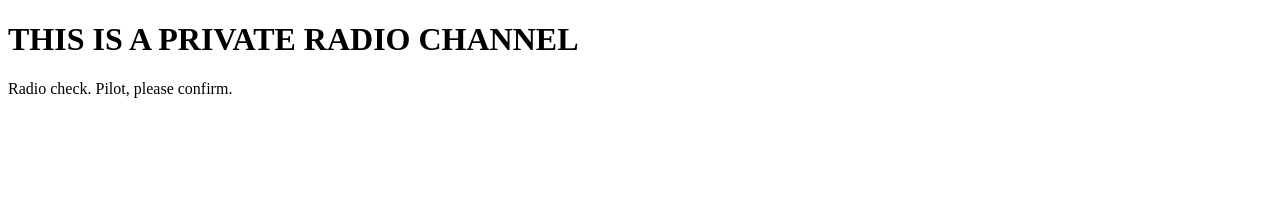
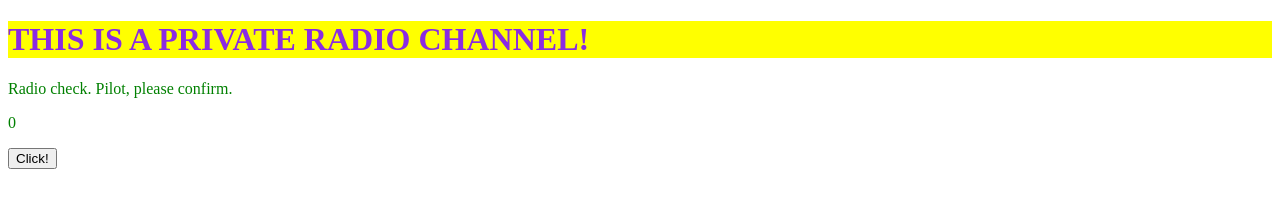
Before and after one commit to drbrgo/communication-log-studio-without-readme, a plain HTML site: page index.html in a window 1280 px wide. Drawn offline with Linux system fonts and the light colour scheme.

Commit message:
testing drew-branch for late studio work

```diff
--- /dev/null
+++ b/app.js
@@ -0,0 +1,11 @@
+const button = document.querySelector("#myBtn");
+const btnText = document.getElementById("btnTxt")
+let counter = 0;
+
+btnTxt.innerHTML = counter;
+
+function testFn() {
+   counter++;
+   console.log(counter)
+   btnTxt.innerHTML = counter
+}
--- a/index.html
+++ b/index.html
@@ -1,10 +1,15 @@
 <!DOCTYPE html>
 <html>
-<head>
-    <link rel="second-style.css" type="text/css" href="second-style.css">
-</head>
-    <body>
-    <h1>THIS IS A PRIVATE RADIO CHANNEL</h1>
+   <head>
+   <link rel="stylesheet" type="text/css" href="second-style.css">
+   <link rel="stylesheet" type="text/css" href="styles.css">
+   </head>
+   <body>
+    <h1>THIS IS A PRIVATE RADIO CHANNEL!</h1>
       <p>Radio check. Pilot, please confirm.</p>
+      <p id="btnTxt"></p>
+      <button id="myBtn" type="button" onclick="testFn()">Click!</button>
+
+      <script src="./app.js"></script>
    </body>
 </html>
--- a/second-style.css
+++ b/second-style.css
@@ -1,3 +1,3 @@
-body {
-    font-style: italic
+h1 {
+    color:blueviolet
 }
```
